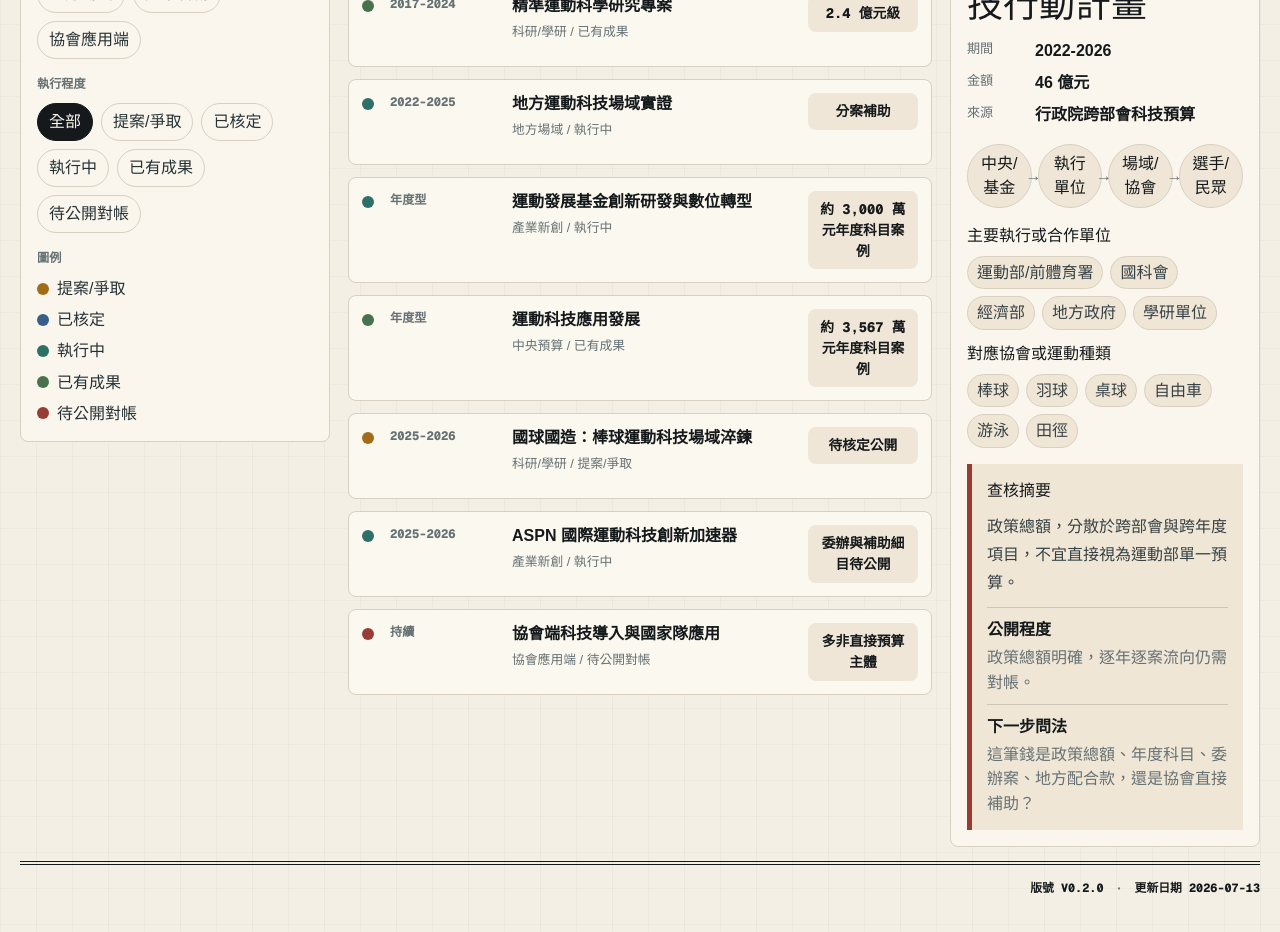
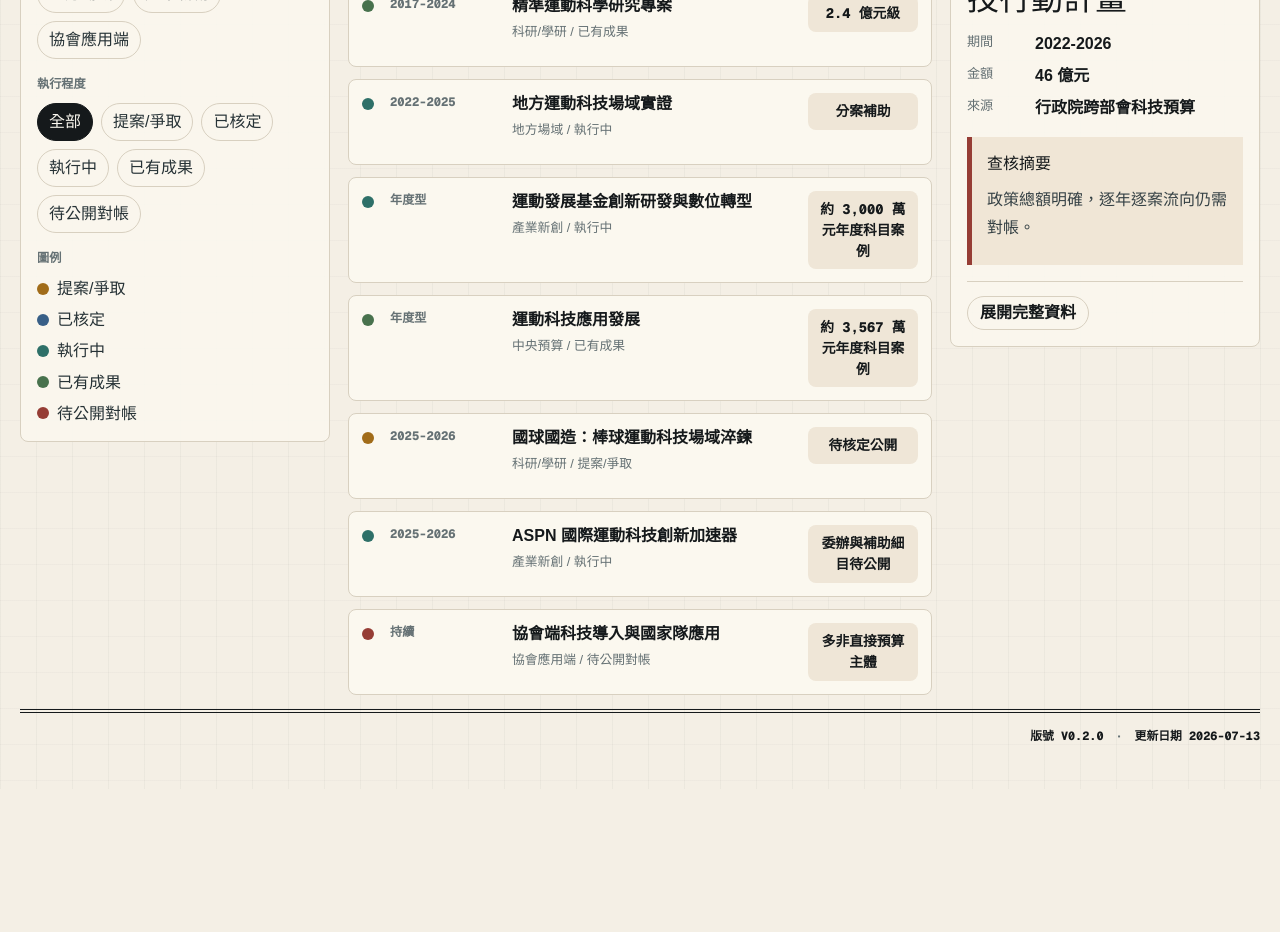
Before and after one commit to doublemoreart-dotcom/sporttech, a Next.js app: page / in a window 1280 px wide. Shown: the part 660-1592 px from the top of the page. After the commit the page ends 1449 px from the top, so only its background shows below. Built offline with nearby package versions, Linux system fonts and the light colour scheme.

Commit message:
collapse detail panel secondary content

```diff
--- a/app/globals.css
+++ b/app/globals.css
@@ -332,7 +332,7 @@ h1 {
 }
 
 .detail-panel {
-  min-height: 560px;
+  min-height: 430px;
 }
 
 .detail-header {
@@ -354,8 +354,8 @@ h1 {
 
 .detail-panel h2 {
   color: var(--ink);
-  font-size: clamp(1.55rem, 3vw, 2.25rem);
-  line-height: 1.12;
+  font-size: clamp(1.45rem, 2.6vw, 2rem);
+  line-height: 1.15;
   margin-bottom: 14px;
   text-wrap: balance;
 }
@@ -390,7 +390,7 @@ h1 {
   display: grid;
   grid-template-columns: repeat(4, 1fr);
   gap: 6px;
-  margin: 16px 0;
+  margin: 0;
 }
 
 .flow-diagram span {
@@ -463,6 +463,10 @@ li {
   padding: 13px 15px;
 }
 
+.compact-summary {
+  margin-top: 14px;
+}
+
 .audit-summary p {
   margin: 0 0 10px;
 }
@@ -488,6 +492,42 @@ li {
   color: var(--muted);
   line-height: 1.55;
   margin: 0;
+}
+
+.detail-disclosure {
+  border-top: 1px solid var(--line);
+  margin-top: 16px;
+  padding-top: 14px;
+}
+
+.detail-disclosure summary {
+  align-items: center;
+  background: transparent;
+  border: 1px solid var(--line);
+  border-radius: 999px;
+  color: var(--ink);
+  cursor: pointer;
+  display: inline-flex;
+  font-weight: 800;
+  line-height: 1.25;
+  min-height: 34px;
+  padding: 6px 12px;
+}
+
+.detail-disclosure summary:hover {
+  background: var(--ink);
+  border-color: var(--ink);
+  color: var(--panel);
+}
+
+.detail-expanded {
+  display: grid;
+  gap: 15px;
+  margin-top: 16px;
+}
+
+.secondary-summary {
+  margin-top: 0;
 }
 
 .release-strip {
--- a/app/page.tsx
+++ b/app/page.tsx
@@ -301,6 +301,13 @@ export default function Home() {
                   <dd>{active.source}</dd>
                 </div>
               </dl>
+              <div className="audit-summary compact-summary">
+                <h3>查核摘要</h3>
+                <p>{active.publicness}</p>
+              </div>
+              <details className="detail-disclosure">
+                <summary>展開完整資料</summary>
+                <div className="detail-expanded">
                   <div className="flow-diagram" aria-label="預算流向">
                     <span>中央/基金</span>
                     <span>執行單位</span>
@@ -325,20 +332,18 @@ export default function Home() {
                       </ul>
                     </section>
                   </div>
-              <div className="audit-summary">
-                <h3>查核摘要</h3>
+                  <div className="audit-summary secondary-summary">
+                    <h3>補充判斷</h3>
                     <p>{active.note}</p>
                     <dl>
-                  <div>
-                    <dt>公開程度</dt>
-                    <dd>{active.publicness}</dd>
-                  </div>
                       <div>
                         <dt>下一步問法</dt>
                         <dd>這筆錢是政策總額、年度科目、委辦案、地方配合款，還是協會直接補助？</dd>
                       </div>
                     </dl>
                   </div>
+                </div>
+              </details>
             </div>
           ) : (
             <div className="panel-inner">
```
Also changed, not shown: 1 other file (tests, documents, lock files or other folders). Lines whose indentation alone changed are shown as unchanged.
